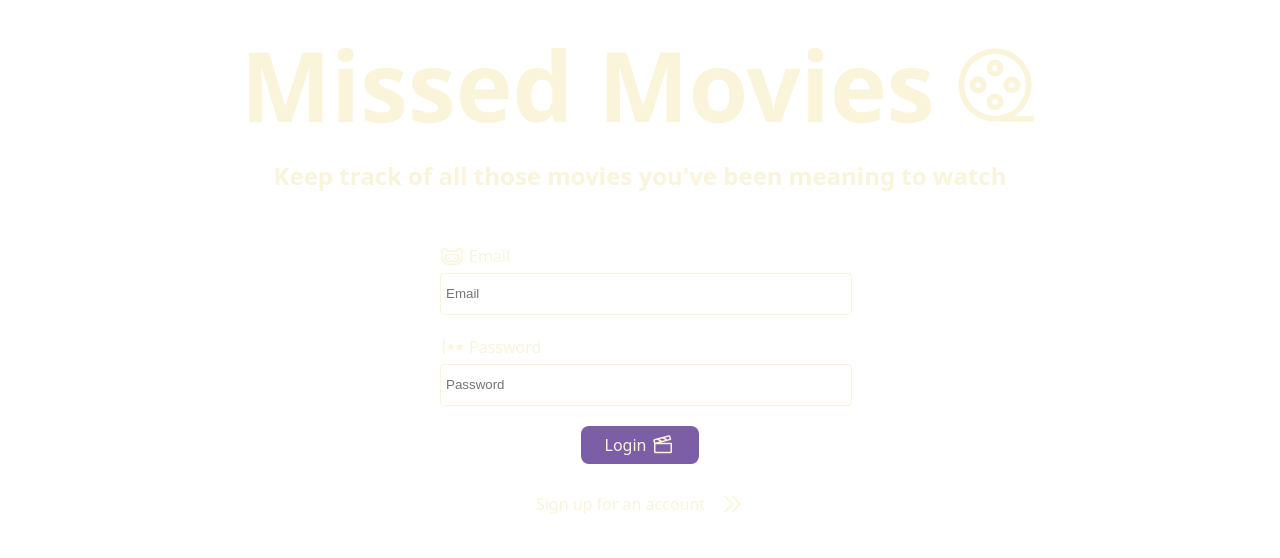
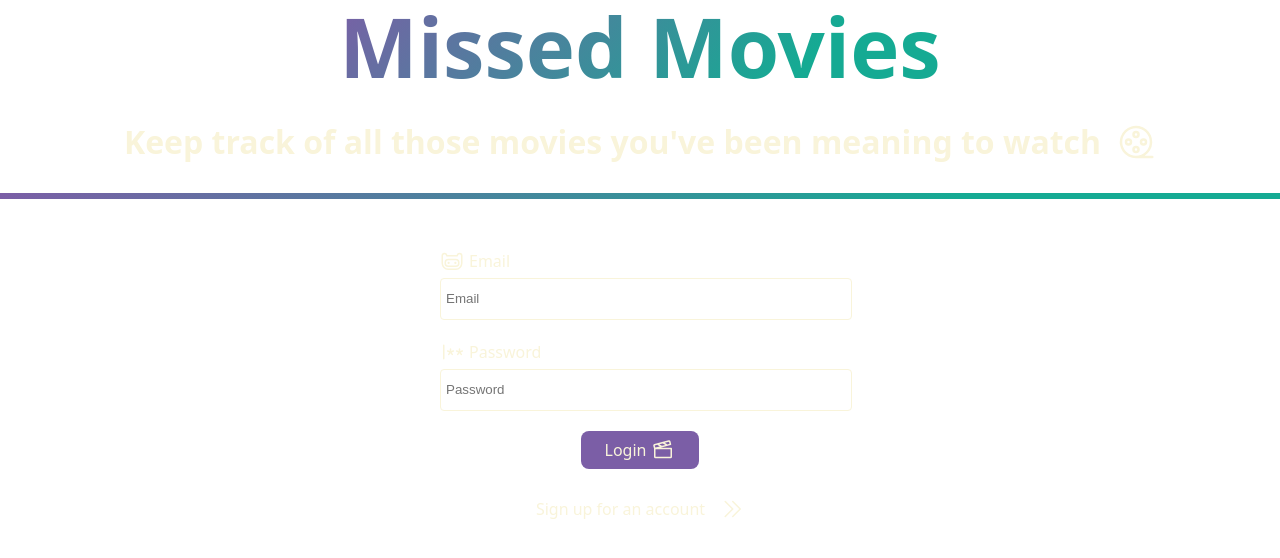
Before and after one commit to cgroark/missed-movies, a React (Vite) app in the folder frontend/: page /login in a window 1280 px wide. Shown: the top 558 px of the page. Built offline with nearby package versions, Linux system fonts and the light colour scheme; no server answers.

Commit message:
style header and width

```diff
--- a/frontend/src/App.css
+++ b/frontend/src/App.css
@@ -1,6 +1,5 @@
 #root {
-  max-width: 1280px;
   margin: 0 auto;
-  padding: 2rem;
   text-align: center;
+  width: 100%;
 }
--- a/frontend/src/components/Header.tsx
+++ b/frontend/src/components/Header.tsx
@@ -12,6 +12,35 @@ const Heading = styled.div`
   font-size: 30px;
 `
 
+const GradientHeading = styled.h1`
+  background: linear-gradient(315deg, var(--teal) 25%, var(--purple));
+  -webkit-background-clip: text;
+  -webkit-text-fill-color: transparent;
+  background-clip: text;
+  color: transparent;
+  font-size: clamp(3.5rem, 4vw + 2rem, 6rem);
+  margin: 0;
+  text-align: center;
+  padding: 0 10px;
+`;
+
+const SubHeading = styled.h2`
+  display: flex;
+  justify-content: center;
+  align-items: center;
+  gap: 15px;
+  flex-wrap: wrap;
+  padding: 0 10px;
+  font-size: clamp(1rem, 4vw + .5rem, 2rem);
+`
+
+const Line = styled.hr`
+  background: linear-gradient(315deg, var(--teal) 25%, var(--purple));
+  height: 6px;
+  border: 0;
+
+`
+
 function Header() {
     const { user } = useAuth();
     const location = useLocation();
@@ -21,10 +50,12 @@ function Header() {
       {user && !isLoginPage && <Navbar />}
       <div style={{marginBottom: '50px'}}>
         <Heading>
-          <h1 style={{margin: 0}}>Missed Movies</h1>
-          <FilmReelIcon size={90} />
+          <GradientHeading style={{margin: 0}}>Missed Movies</GradientHeading>
         </Heading>
-      <h2>Keep track of all those movies you've been meaning to watch</h2>
+        <SubHeading>
+          Keep track of all those movies you've been meaning to watch <FilmReelIcon size={40} />
+        </SubHeading>
+        <Line ></Line>
       </div>
 
     </>
--- a/frontend/src/components/Modal.tsx
+++ b/frontend/src/components/Modal.tsx
@@ -57,7 +57,7 @@ const CloseButton = styled(Dialog.Close)`
 `;
 
 const OpenButton = styled.div`
-  background-color: var(--pink);
+  background-color: var(--purple);
   border-radius: 50%;
   padding-top: .25rem;
   margin: -30px 0 0 150px;
--- a/frontend/src/components/MovieList.tsx
+++ b/frontend/src/components/MovieList.tsx
@@ -4,11 +4,13 @@ import Movie from "./Movie";
 
 const MovieItems = styled.ul`
   list-style: none;
-  padding: 0;
+  padding: 10px 20px;
   display: flex;
   flex-wrap: wrap;
   justify-content: space-between;
   gap: 25px;
+  max-width: 1280px;
+  margin: auto;
 `
 function MovieList({data}: {data: movie[]}) {
   return (
--- a/frontend/src/components/MyMovies.tsx
+++ b/frontend/src/components/MyMovies.tsx
@@ -9,7 +9,7 @@ import Loader from "./Loader";
 import '../index.css';
 
 const CategoryList = styled.ul`
-  padding: 0;
+  padding: 0 20px;
   list-style: none;
   display: flex;
   flex-wrap: wrap;
--- a/frontend/src/components/Navbar.tsx
+++ b/frontend/src/components/Navbar.tsx
@@ -6,8 +6,11 @@ import {MagnifyingGlassPlusIcon, FilmStripIcon} from '@phosphor-icons/react';
 
 
 const Nav = styled.nav`
+  background: linear-gradient(315deg, var(--purple) 25%, var(--teal));
   display: flex;
-  justify-content: end;
+  justify-content: center;
+  padding: 5px 20px;
+  margin-bottom: 50px;
 
   @media (max-width: 576px) {
     justify-content: center;
@@ -19,6 +22,9 @@ const NavList = styled.ul`
   padding-left: 0;
   display: flex;
   gap: 15px;
+  max-width: 1280px;
+  justify-content: end;
+  width: 100%;
 `;
 
 const NavItem = styled.li`
```
